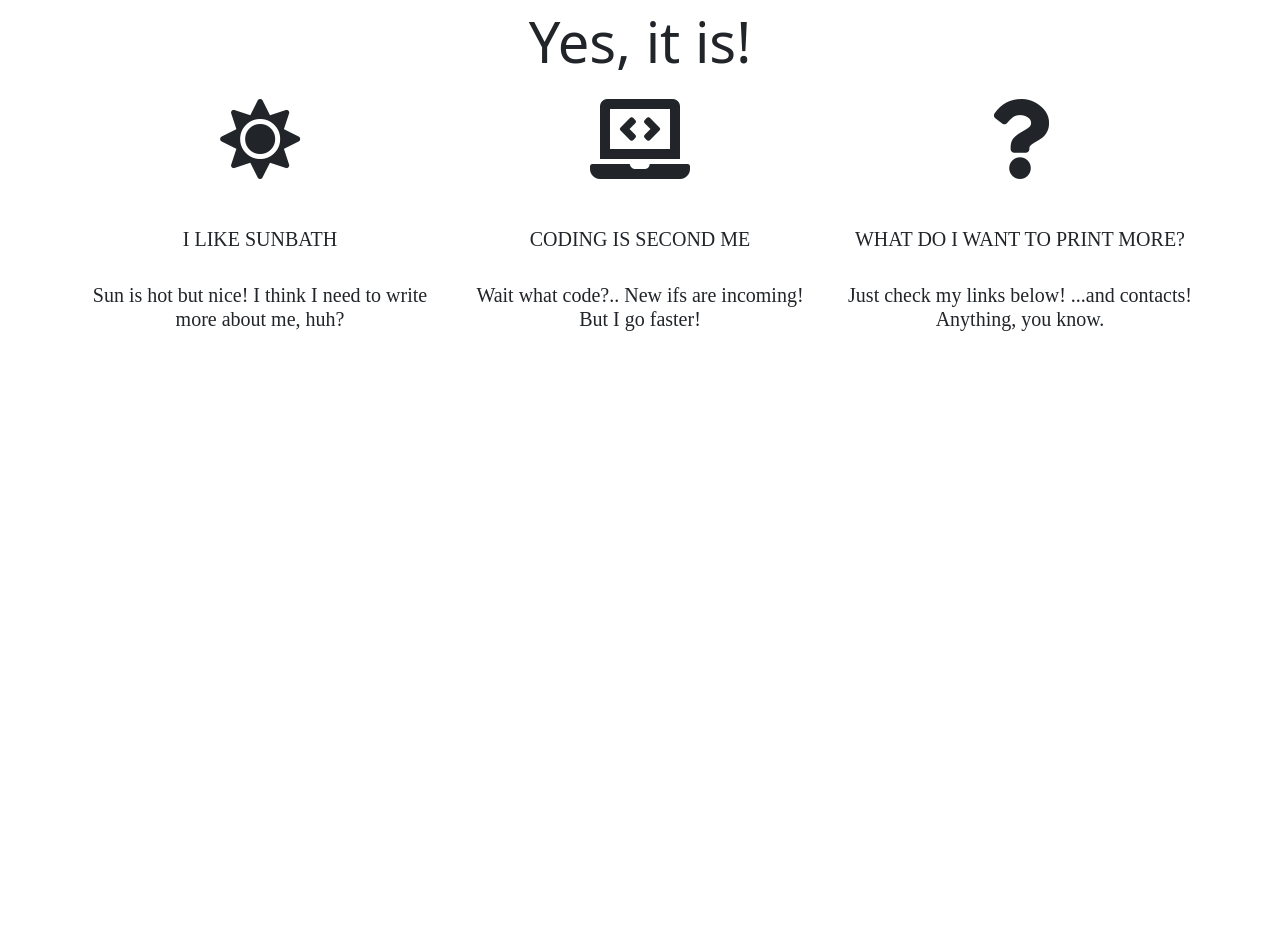
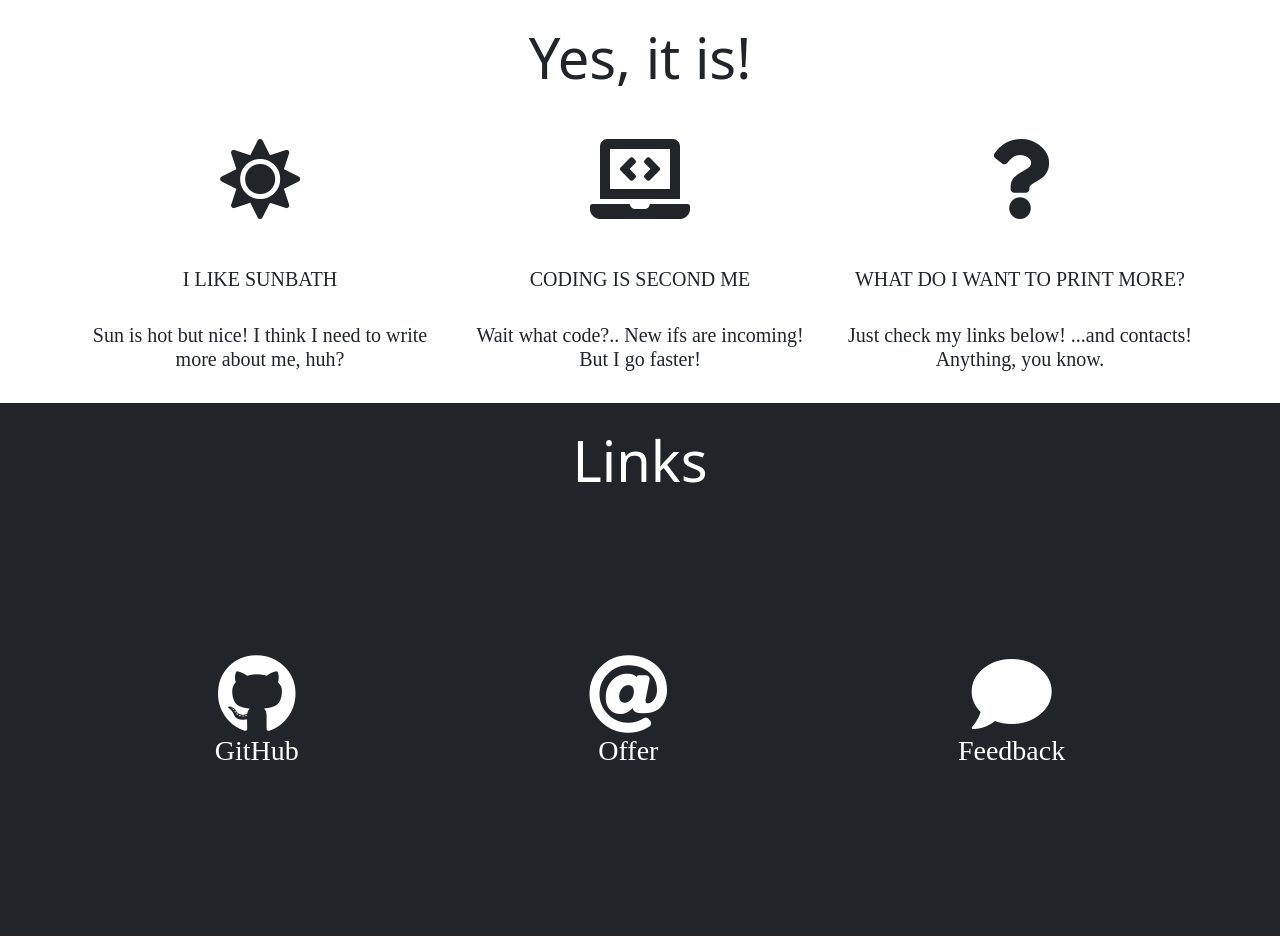
Before and after one commit to thepicture/TensorPractice, a plain HTML site: page frontend/lesson_one/resume-site/index.html in a window 1280 px wide. Shown: the part 1038-1977 px from the top of the page. Drawn offline with Linux system fonts and the light colour scheme.

Commit message:
Add a footer with links

```diff
--- a/frontend/lesson_one/resume-site/index.html
+++ b/frontend/lesson_one/resume-site/index.html
@@ -22,25 +22,27 @@
             <span class="navbar-toggler-icon"></span>
         </button>
         <div class="collapse navbar-collapse" id="navbar__menu">
-            <ul class="navbar-nav mr-auto">
+            <ul class="navbar-nav me-auto">
                 <li class="nav-item active">
-                    <a class="nav-link" href="."><i class="fas fa-home"></i>Home</a>
+                    <a class="nav-link" href="."><i class="fas fa-home fa-fw"></i> Home</a>
                 </li>
                 <li class="nav-item">
                     <a class="nav-link" href="https://github.com/thepicture" target="_blank"><i
-                            class="fab fa-github"></i>GitHub</a>
+                            class="fab fa-github fa-fw"></i> GitHub</a>
                 </li>
                 <li class="nav-item dropdown">
                     <a class="nav-link dropdown-toggle" href="#" id="navbarDropdown" role="button"
                        data-bs-toggle="dropdown" aria-haspopup="true" aria-expanded="false">
-                        <i class="fas fa-envelope"></i>Contact
+                        <i class="fas fa-envelope fa-fw"></i> Contact
                     </a>
                     <div class="dropdown-menu" aria-labelledby="navbarDropdown">
                         <a class="dropdown-item"
-                           href="mailto:example@example.com?subject=A business offer from the resume site">Email
+                           href="mailto:example@example.com?subject=A business offer from the resume site"><i
+                                class="fas fa-at fa-fw"></i> Email
                             me!!</a>
                         <a class="dropdown-item"
-                           href="mailto:example@example.com?subject=A (REALLY!) private message from the resume site">PM
+                           href="mailto:example@example.com?subject=A (REALLY!) private message from the resume site"><i
+                                class="fas fa-comment fa-fw"></i> PM
                             me</a>
                     </div>
                 </li>
@@ -54,7 +56,7 @@
         <div class="position-absolute gradient--from-white-to-black-radial w-100 height-inherit">
             <div class="d-flex justify-content-center align-items-center position-absolute w-100 height-inherit flex-column">
                 <h6 class="text-white mt-4 text-uppercase fw-bold">LeeMur</h6>
-                <span class="text-white mt-4 display-4 text-center">A gray creature which likes to code.</span>
+                <span class="text-white display-4 text-center fw-normal">A gray creature which likes to code.</span>
                 <a href="#greeting-section" class="btn btn-primary mt-4 text-white">Overview of me</a>
             </div>
         </div>
@@ -84,7 +86,7 @@
             </div>
         </div>
     </section>
-    <hr class="pl-4 pr-4">
+    <hr class="ms-4 me-4 mt-4 mb-4">
     <section>
         <div class="container">
             <div class="row justify-content-center text-center">
@@ -92,7 +94,7 @@
                     <span class="display-4">Yes, it is!</span>
                 </div>
             </div>
-            <div class="row justify-content-center text-center">
+            <div class="row justify-content-center text-center mt-4">
                 <div class="col">
                     <div class="d-flex flex-column">
                         <i class="fas fa-sun fa-5x"></i>
@@ -130,6 +132,40 @@
             </div>
         </div>
     </section>
+    <footer class="w-100 bg-dark mt-4">
+        <div class="container w-100 h-100 mt-4 mb-10">
+            <div class="row justify-content-center align-items-center text-center">
+                <div class="col">
+                    <span class="text-white display-4 text-center fw-normal">Links</span>
+                </div>
+            </div>
+            <div class="row justify-content-around align-items-center text-center mt-10">
+                <div class="col-auto">
+                    <a class="d-flex flex-column text-white text-decoration-none nav-link--hover-gray" href="https://github.com/thepicture"
+                       target="_blank">
+                        <i class="fab fa-github fa-5x"></i>
+                        <h3>GitHub</h3>
+                    </a>
+                </div>
+                <div class="col-auto">
+                    <a class="d-flex flex-column text-white text-decoration-none nav-link--hover-gray"
+                       href="mailto:example@example.com?subject=A business offer from the resume site"
+                       target="_blank">
+                        <i class="fas fa-at fa-5x"></i>
+                        <h3>Offer</h3>
+                    </a>
+                </div>
+                <div class="col-auto">
+                    <a class="d-flex flex-column text-white text-decoration-none nav-link--hover-gray"
+                       href="mailto:example@example.com?subject=A (REALLY!) private message from the resume site"
+                       target="_blank">
+                        <i class="fas fa-comment fa-5x"></i>
+                        <h3>Feedback</h3>
+                    </a>
+                </div>
+            </div>
+        </div>
+    </footer>
 </div>
 <script src="scripts/jquery-3.0.0.min.js"></script>
 <script src="scripts/bootstrap.min.js"></script>
--- a/frontend/lesson_one/resume-site/styles/resume.css
+++ b/frontend/lesson_one/resume-site/styles/resume.css
@@ -20,11 +20,14 @@
     margin-top: 10rem!important;
 }
 
+.mb-10 {
+    margin-bottom: 10rem!important;
+}
+
 html {
     scroll-behavior: smooth;
 }
 
-/* DEBUG */
-body {
-    height: 9999px;
+.nav-link--hover-gray:hover {
+    color: lightgray !important;
 }
```
Also changed, not shown: frontend/lesson_one/resume-site/images/lemur.png (deleted).
